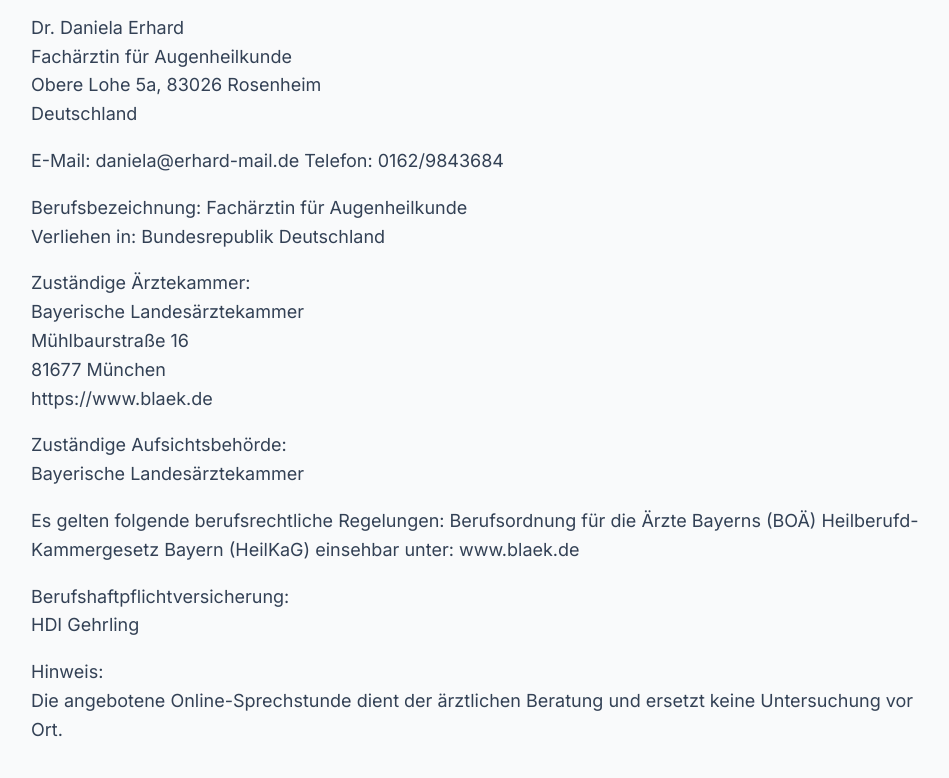
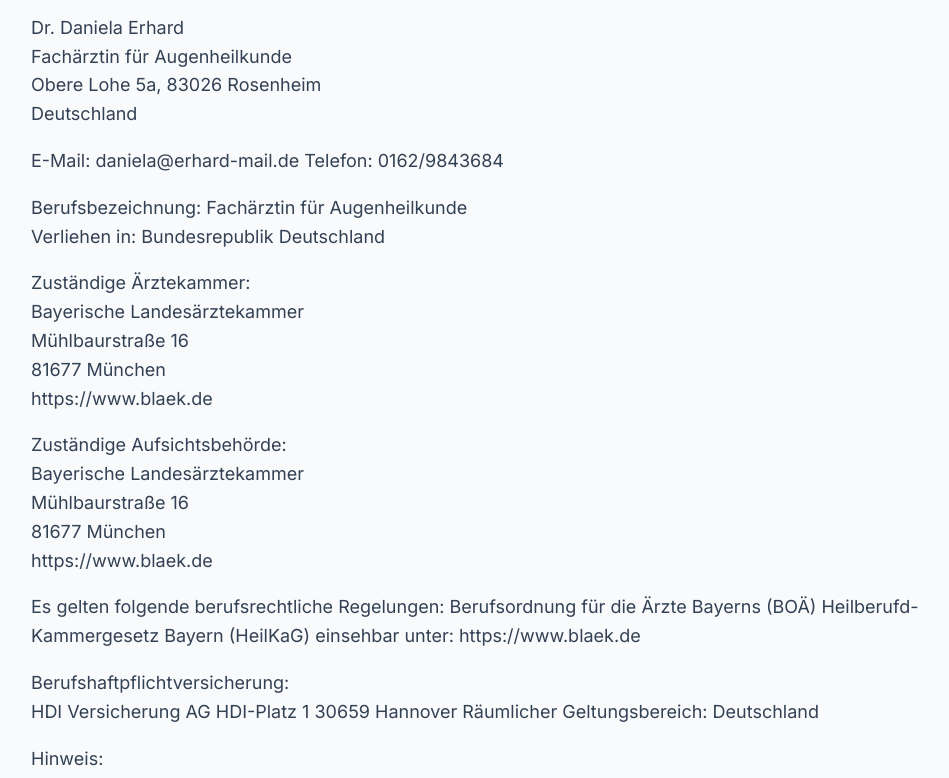
Before and after one commit to Med-Avisio/med-avisio, a plain HTML site: page impressum.html in a window 1280 px wide. Shown: the part 153-931 px from the top of the page, without its empty margins (159-1108 px from the left). Drawn offline with Linux system fonts and the light colour scheme.

Commit message:
Update impressum.html

```diff
--- a/impressum.html
+++ b/impressum.html
@@ -74,24 +74,32 @@ https://www.blaek.de
 
 <p>
 Zuständige Aufsichtsbehörde:<br>
-Bayerische Landesärztekammer
+Bayerische Landesärztekammer<br>
+Mühlbaurstraße 16<br>
+81677 München<br>
+https://www.blaek.de
 </p>
 
 <p>
 Es gelten folgende berufsrechtliche Regelungen:
 Berufsordnung für die Ärzte Bayerns (BOÄ)
 Heilberufd-Kammergesetz Bayern (HeilKaG)
-einsehbar unter: www.blaek.de
+einsehbar unter: https://www.blaek.de
 </p>
 
 <p>
 Berufshaftpflichtversicherung:<br>
-HDI Gehrling
+HDI Versicherung AG
+HDI-Platz 1
+30659 Hannover
+
+Räumlicher Geltungsbereich: Deutschland
 </p>
 
 <p>
 Hinweis:<br>
-Die angebotene Online-Sprechstunde dient der ärztlichen Beratung und ersetzt keine Untersuchung vor Ort.
+Die Beratung erfolgt ausschließlich auf Grundlage der übermittelten Informationen und ersetzt keine ärztliche Untersuchung vor Ort. Ob eine ausschließliche Fernbehandlung im Einzelfall ärztlich vertretbar ist, wird individuell geprüft.
+Die angebotenen Leistungen erfolgen unabhängig von meiner Tätigkeit als angestellte Ärztin in einer augenärztlichen Praxis.
 </p>
 
     <div class="footer">
```
